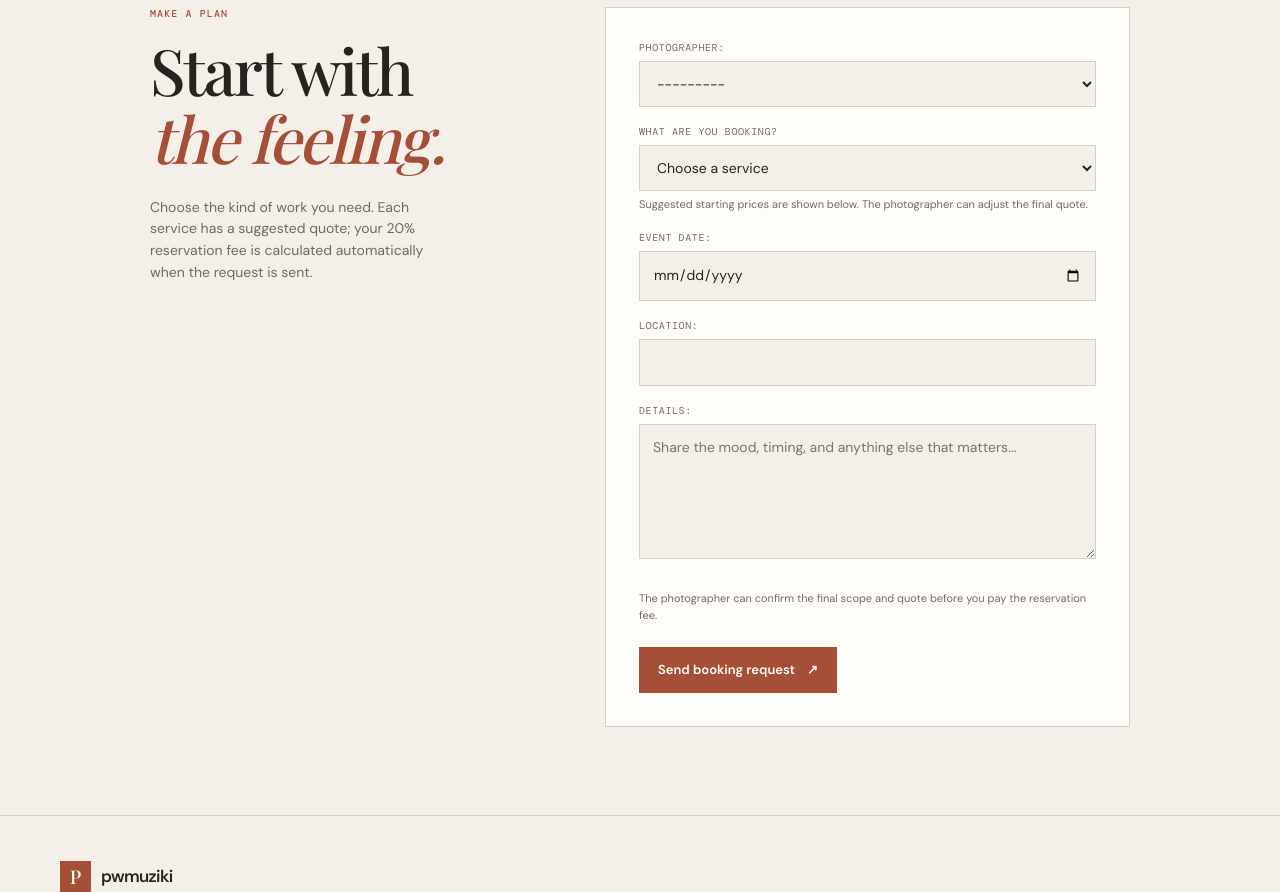
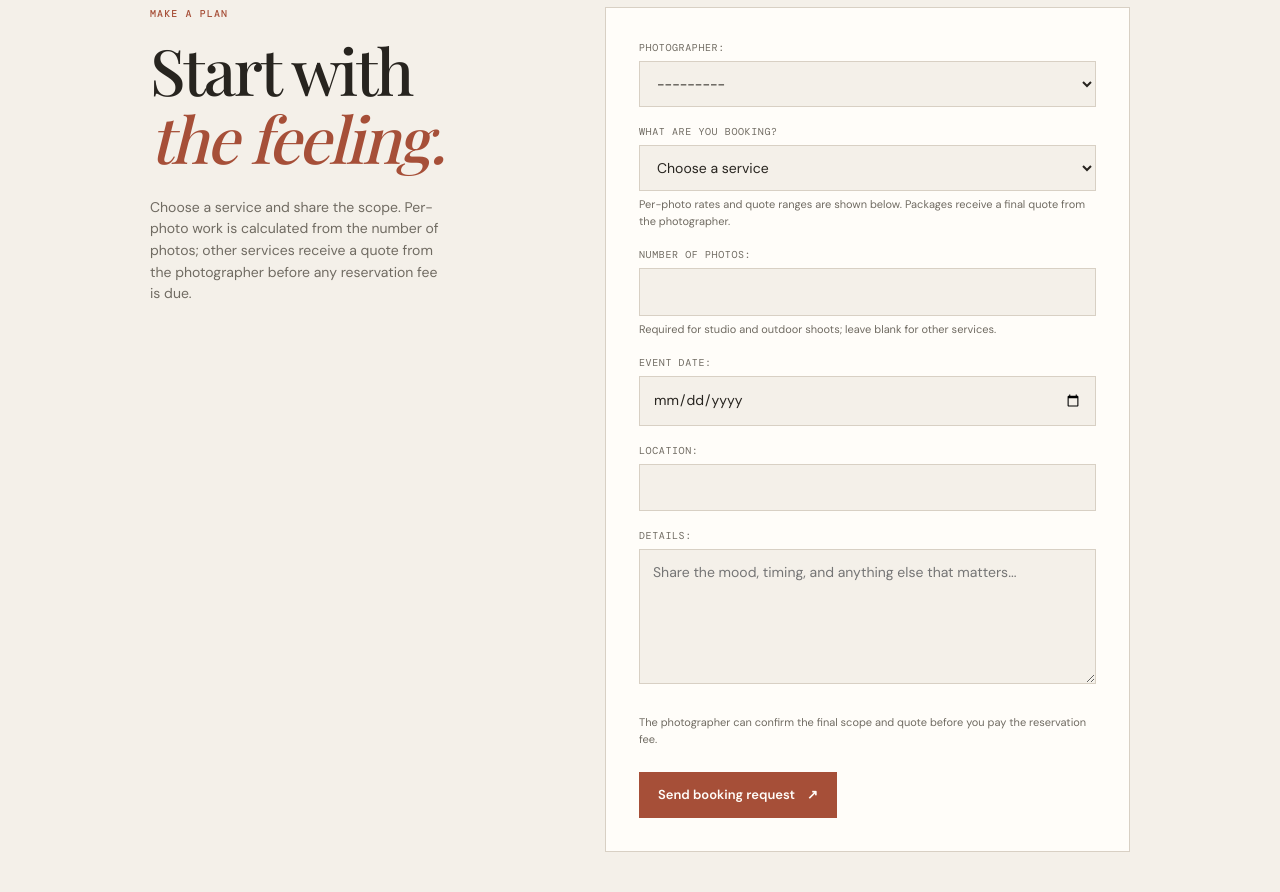
Before and after one commit to iantech-cloud/pwmuziki, a Django app: page /bookings/new/ in a window 1280 px wide. Shown: the part 188-1080 px from the top of the page. Run offline with Django 5.2, Linux system fonts and the light colour scheme; a user stored in the database is signed in; data comes from the database, SQL or seed files in the repository; some web fonts are replaced.

Commit message:
Update booking forms, models, and associated views and tests
Replit-Commit-Author: Agent

```diff
--- a/bookings/admin.py
+++ b/bookings/admin.py
@@ -54,8 +54,8 @@ class BookingAdmin(admin.ModelAdmin):
     actions = (confirm_bookings, complete_bookings, cancel_bookings)
     fieldsets = (
         ('People', {'fields': ('client', 'photographer')}),
-        ('Event', {'fields': ('service_type', 'event_type', 'event_date', 'location', 'details')}),
-        ('Commercial', {'fields': ('quoted_price', 'reservation_fee', 'deposit_amount', 'balance', 'status', 'reservation_status')}),
+        ('Event', {'fields': ('service_type', 'event_type', 'photo_count', 'event_date', 'location', 'details')}),
+        ('Commercial', {'fields': ('quoted_price', 'reservation_fee', 'balance', 'status', 'reservation_status')}),
         ('Milestones', {'fields': ('reservation_paid_at', 'arrival_confirmed_at', 'work_completed_at', 'balance_paid_at'), 'classes': ('collapse',)}),
         ('Audit', {'fields': ('created_at', 'updated_at'), 'classes': ('collapse',)}),
     )
@@ -67,7 +67,7 @@ class BookingAdmin(admin.ModelAdmin):
 
 @admin.register(ServiceType)
 class ServiceTypeAdmin(admin.ModelAdmin):
-    list_display = ('name', 'suggested_price', 'is_active', 'sort_order')
+    list_display = ('name', 'pricing_model', 'minimum_price', 'maximum_price', 'unit_label', 'is_active', 'sort_order')
     list_filter = ('is_active',)
     search_fields = ('name', 'description')
     prepopulated_fields = {'slug': ('name',)}
--- a/bookings/forms.py
+++ b/bookings/forms.py
@@ -1,13 +1,14 @@
 from django import forms
 from django.core.exceptions import ValidationError
 from django.utils import timezone
+from decimal import Decimal
 from users.models import User
-from .models import Availability, Booking, ServiceType
+from .models import Availability, Booking, BookingStatus, ServiceType
 
 class BookingForm(forms.ModelForm):
     class Meta:
         model = Booking
-        fields = ('photographer', 'service_type', 'event_date', 'location', 'details')
+        fields = ('photographer', 'service_type', 'photo_count', 'event_date', 'location', 'details')
         widgets = {
             'event_date': forms.DateInput(attrs={'type': 'date'}),
             'details': forms.Textarea(attrs={'rows': 5, 'placeholder': 'Share the mood, timing, and anything else that matters...'}),
@@ -19,10 +20,10 @@ class BookingForm(forms.ModelForm):
         self.fields['service_type'].queryset = ServiceType.objects.filter(is_active=True)
         self.fields['service_type'].empty_label = 'Choose a service'
         self.fields['service_type'].label = 'What are you booking?'
-        self.fields['service_type'].help_text = 'Suggested starting prices are shown below. The photographer can adjust the final quote.'
-        self.fields['service_type'].label_from_instance = (
-            lambda service: f'{service.name} — KES {service.suggested_price:,.0f}'
-        )
+        self.fields['service_type'].help_text = 'Per-photo rates and quote ranges are shown below. Packages receive a final quote from the photographer.'
+        self.fields['service_type'].label_from_instance = lambda service: f'{service.name} — {service.price_display}'
+        self.fields['photo_count'].label = 'Number of photos'
+        self.fields['photo_count'].help_text = 'Required for studio and outdoor shoots; leave blank for other services.'
     def clean(self):
         cleaned = super().clean()
         if self.user and cleaned.get('photographer') == self.user:
@@ -31,13 +32,19 @@ class BookingForm(forms.ModelForm):
             self.add_error('event_date', 'Choose a date in the future.')
         if not cleaned.get('service_type'):
             self.add_error('service_type', 'Choose the kind of work you need.')
+        elif cleaned['service_type'].pricing_model == ServiceType.PricingModel.PER_PHOTO:
+            if not cleaned.get('photo_count'):
+                self.add_error('photo_count', 'Add the number of photos for this per-photo service.')
         return cleaned
 
     def save(self, commit=True):
         booking = super().save(commit=False)
         service_type = self.cleaned_data['service_type']
         booking.event_type = service_type.name
-        booking.quoted_price = service_type.suggested_price
+        if service_type.pricing_model == ServiceType.PricingModel.PER_PHOTO:
+            booking.quoted_price = service_type.minimum_price * self.cleaned_data['photo_count']
+        else:
+            booking.quoted_price = Decimal('0.00')
         if commit:
             booking.save()
         return booking
@@ -65,3 +72,38 @@ class BookingStatusForm(forms.Form):
         ('balance_due', 'Mark work as finished'),
         ('cancelled', 'Cancel booking'),
     ))
+    quoted_price = forms.DecimalField(
+        required=False,
+        min_value=Decimal('0.00'),
+        decimal_places=2,
+        max_digits=10,
+        label='Final quote (KES)',
+    )
+
+    def __init__(self, *args, booking=None, **kwargs):
+        super().__init__(*args, **kwargs)
+        self.booking = booking
+        if booking and booking.quoted_price:
+            self.fields['quoted_price'].initial = booking.quoted_price
+
+    def clean(self):
+        cleaned = super().clean()
+        if cleaned.get('status') != BookingStatus.RESERVATION_DUE:
+            return cleaned
+
+        quote = cleaned.get('quoted_price')
+        if not quote or quote <= Decimal('0.00'):
+            self.add_error('quoted_price', 'Enter the final quote before accepting this request.')
+            return cleaned
+
+        service = self.booking.service_type if self.booking else None
+        if service and service.pricing_model == ServiceType.PricingModel.PER_PHOTO:
+            expected = service.minimum_price * (self.booking.photo_count or 0)
+            if quote != expected:
+                self.add_error('quoted_price', f'This service is KES {service.minimum_price:,.0f} per photo for {self.booking.photo_count or 0} photos.')
+        elif service:
+            if quote < service.minimum_price:
+                self.add_error('quoted_price', f'Enter at least KES {service.minimum_price:,.0f}.')
+            if service.maximum_price and quote > service.maximum_price:
+                self.add_error('quoted_price', f'Enter no more than KES {service.maximum_price:,.0f}.')
+        return cleaned
--- a/bookings/views.py
+++ b/bookings/views.py
@@ -3,7 +3,7 @@ from django.core.exceptions import PermissionDenied
 from django.shortcuts import get_object_or_404, redirect, render
 from django.utils import timezone
 from .forms import AvailabilityForm, BookingForm, BookingStatusForm
-from .models import Availability, Booking, BookingStatus, ReservationStatus
+from .models import Availability, Booking, BookingStatus, ReservationStatus, ServiceType
 from .services import create_booking
 from payments.domain import create_payout
 from payments.models import Transaction
@@ -21,11 +21,16 @@ def booking_create(request):
     form = BookingForm(request.POST or None, user=request.user)
     if request.method == 'POST' and form.is_valid():
         service_type = form.cleaned_data['service_type']
+        quote = (
+            service_type.minimum_price * form.cleaned_data['photo_count']
+            if service_type.pricing_model == ServiceType.PricingModel.PER_PHOTO
+            else 0
+        )
         try:
             create_booking(
                 client=request.user,
                 event_type=service_type.name,
-                quoted_price=service_type.suggested_price,
+                quoted_price=quote,
                 **form.cleaned_data,
             )
         except ValueError as exc:
@@ -64,7 +69,7 @@ def booking_cancel(request, pk):
 def booking_status_update(request, pk):
     booking = get_object_or_404(Booking, pk=pk, photographer=request.user)
     if request.method == 'POST':
-        form = BookingStatusForm(request.POST)
+        form = BookingStatusForm(request.POST, booking=booking)
         if form.is_valid():
             next_status = form.cleaned_data['status']
             allowed = {
@@ -73,7 +78,11 @@ def booking_status_update(request, pk):
             }
             if next_status in allowed.get(booking.status, set()):
                 booking.status = next_status
-                if next_status == BookingStatus.BALANCE_DUE:
+                if next_status == BookingStatus.RESERVATION_DUE:
+                    booking.quoted_price = form.cleaned_data['quoted_price']
+                    booking.reservation_status = ReservationStatus.DUE
+                    booking.save(update_fields=['status', 'quoted_price', 'reservation_fee', 'reservation_status', 'updated_at'])
+                elif next_status == BookingStatus.BALANCE_DUE:
                     booking.work_completed_at = timezone.now()
                     booking.save(update_fields=['status', 'work_completed_at', 'updated_at'])
                 else:
--- a/static/style.css
+++ b/static/style.css
@@ -157,6 +157,12 @@ h3 { font-size: 19px; }
 .escrow-note { display: grid; gap: 5px; margin: 18px 0; padding: 14px; border-left: 2px solid var(--sage); background: #eef2e9; color: var(--ink); }
 .escrow-note strong { font: 12px var(--mono); letter-spacing: .03em; text-transform: uppercase; }
 .escrow-note small { color: var(--muted); line-height: 1.55; }
+.quote-guidance { display: flex; justify-content: space-between; gap: 15px; margin: 14px 0; padding: 11px 0; border-top: 1px solid var(--line); border-bottom: 1px solid var(--line); color: var(--muted); font-size: 11px; }
+.quote-guidance strong { color: var(--ink); font-weight: 600; }
+.quote-form { display: grid; gap: 8px; margin-top: 16px; }
+.quote-form label { color: var(--muted); font: 10px var(--mono); letter-spacing: .08em; text-transform: uppercase; }
+.quote-form input { width: 100%; padding: 11px; border: 1px solid var(--line); background: var(--paper); color: var(--ink); }
+.quote-form small { color: var(--muted); line-height: 1.45; }
 .invoice-breakdown { display: grid; gap: 0; margin: 25px 0 0; border-top: 1px solid var(--line); }
 .invoice-breakdown > div { display: flex; justify-content: space-between; gap: 20px; padding: 13px 0; border-bottom: 1px solid var(--line); color: var(--muted); font-size: 12px; }
 .invoice-breakdown strong { color: var(--ink); font-weight: 600; }
--- a/templates/bookings/detail.html
+++ b/templates/bookings/detail.html
@@ -15,7 +15,8 @@
     </div>
     <aside class="detail-side">
         <span class="status status-{{ booking.status }}">{{ booking.get_status_display }}</span>
-        <div class="price-block"><span>Quoted total</span><strong>KES {{ booking.quoted_price|floatformat:0 }}</strong><small>Reservation fee (20%): KES {{ booking.reservation_fee|floatformat:0 }} · Remaining balance: KES {{ booking.balance|floatformat:0 }}</small></div>
+        <div class="price-block"><span>{% if booking.quoted_price %}Quoted total{% else %}Quote pending{% endif %}</span><strong>{% if booking.quoted_price %}KES {{ booking.quoted_price|floatformat:0 }}{% else %}Photographer to quote{% endif %}</strong><small>{% if booking.quoted_price %}Reservation fee (20%): KES {{ booking.reservation_fee|floatformat:0 }} · Remaining balance: KES {{ booking.balance|floatformat:0 }}{% else %}A final quote is required before the reservation fee can be paid.{% endif %}</small></div>
+        {% if booking.service_type.pricing_model == 'per_photo' %}<div class="quote-guidance"><span>{{ booking.photo_count }} photos × KES {{ booking.service_type.minimum_price|floatformat:0 }}</span><strong>Per-photo rate</strong></div>{% elif booking.service_type %}<div class="quote-guidance"><span>Suggested range</span><strong>KES {{ booking.service_type.minimum_price|floatformat:0 }}{% if booking.service_type.maximum_price %}–{{ booking.service_type.maximum_price|floatformat:0 }}{% endif %}</strong></div>{% endif %}
         <div class="escrow-note"><strong>{% if booking.reservation_status == 'held' %}Reservation held in escrow{% elif booking.reservation_status == 'released' %}Reservation released{% elif booking.reservation_status == 'refunded' %}Reservation refunded{% else %}Reservation fee not paid{% endif %}</strong><small>{% if booking.reservation_status == 'held' %}It stays protected until you confirm the photographer has arrived.{% elif booking.reservation_status == 'released' %}You confirmed arrival; the photographer can now complete the work.{% elif booking.reservation_status == 'due' %}Pay the reservation fee to secure this date.{% endif %}</small></div>
         <a href="{% url 'invoice_detail' booking.pk %}" class="text-link detail-invoice-link">View invoice <span aria-hidden="true">→</span></a>
         {% if request.user == booking.client and booking.status == 'pending' %}<a href="{% url 'booking_update' booking.pk %}" class="button button-secondary button-full">Edit request <span aria-hidden="true">↗</span></a>{% endif %}
@@ -23,7 +24,7 @@
         {% if request.user == booking.client and booking.status == 'reserved' %}<form method="post" action="{% url 'booking_confirm_arrival' booking.pk %}" class="detail-action-form">{% csrf_token %}<button class="button button-primary button-full" type="submit">Confirm photographer has arrived <span aria-hidden="true">↗</span></button></form>{% endif %}
         {% if request.user == booking.client and booking.status == 'balance_due' %}<a href="{% url 'payment_balance' booking.pk %}" class="button button-primary button-full">Pay remaining balance <span aria-hidden="true">↗</span></a>{% endif %}
         {% if request.user == booking.client or request.user == booking.photographer %}{% if booking.status == 'pending' or booking.status == 'reservation_due' %}<form method="post" action="{% url 'booking_cancel' booking.pk %}" class="detail-action-form">{% csrf_token %}<button class="button button-quiet button-full" type="submit">Cancel booking</button></form>{% endif %}{% endif %}
-        {% if request.user == booking.photographer and booking.status == 'pending' %}<form method="post" action="{% url 'booking_status_update' booking.pk %}" class="detail-action-form">{% csrf_token %}<input type="hidden" name="status" value="reservation_due"><button class="button button-primary button-full" type="submit">Accept & request reservation fee <span aria-hidden="true">↗</span></button></form>{% endif %}
+        {% if request.user == booking.photographer and booking.status == 'pending' %}<form method="post" action="{% url 'booking_status_update' booking.pk %}" class="detail-action-form quote-form">{% csrf_token %}<input type="hidden" name="status" value="reservation_due"><label for="quoted_price">Final quote in KES</label><input id="quoted_price" name="quoted_price" type="number" min="0" step="0.01" value="{% if booking.quoted_price %}{{ booking.quoted_price }}{% endif %}" required>{% if booking.service_type.pricing_model == 'per_photo' %}<small>{{ booking.photo_count }} photos at KES {{ booking.service_type.minimum_price|floatformat:0 }} each.</small>{% else %}<small>Quote between KES {{ booking.service_type.minimum_price|floatformat:0 }} and KES {{ booking.service_type.maximum_price|floatformat:0 }}.</small>{% endif %}<button class="button button-primary button-full" type="submit">Accept & request reservation fee <span aria-hidden="true">↗</span></button></form>{% endif %}
         {% if request.user == booking.photographer and booking.status == 'arrival_confirmed' %}<form method="post" action="{% url 'booking_status_update' booking.pk %}" class="detail-action-form">{% csrf_token %}<input type="hidden" name="status" value="balance_due"><button class="button button-primary button-full" type="submit">Mark work as finished <span aria-hidden="true">↗</span></button></form>{% endif %}
         {% if request.user == booking.client and booking.status == 'completed' and not booking.review %}<a href="{% url 'review_create' booking.pk %}" class="button button-secondary button-full">Leave a review <span aria-hidden="true">→</span></a>{% endif %}
     </aside>
--- a/templates/bookings/form.html
+++ b/templates/bookings/form.html
@@ -2,7 +2,7 @@
 {% block title %}Request a booking | Pwmuziki{% endblock %}
 {% block content %}
 <section class="form-layout">
-    <div class="form-intro"><p class="eyebrow">{% if booking %}Adjust the plan{% else %}Make a plan{% endif %}</p><h1>{% if booking %}Keep it<br><em>feeling right.</em>{% else %}Start with<br><em>the feeling.</em>{% endif %}</h1><p>Choose the kind of work you need. Each service has a suggested quote; your 20% reservation fee is calculated automatically when the request is sent.</p></div>
+    <div class="form-intro"><p class="eyebrow">{% if booking %}Adjust the plan{% else %}Make a plan{% endif %}</p><h1>{% if booking %}Keep it<br><em>feeling right.</em>{% else %}Start with<br><em>the feeling.</em>{% endif %}</h1><p>Choose a service and share the scope. Per-photo work is calculated from the number of photos; other services receive a quote from the photographer before any reservation fee is due.</p></div>
     <div class="form-card">
         <form method="post" class="site-form">
             {% csrf_token %}
```
Also changed, not shown: bookings/models.py (+28 -3 lines), bookings/tests.py (+24 -4 lines), bookings/migrations/0005_service_pricing_and_photo_count.py (added), bookings/migrations/0006_remove_legacy_deposit_amount.py (added), db.sqlite3.
